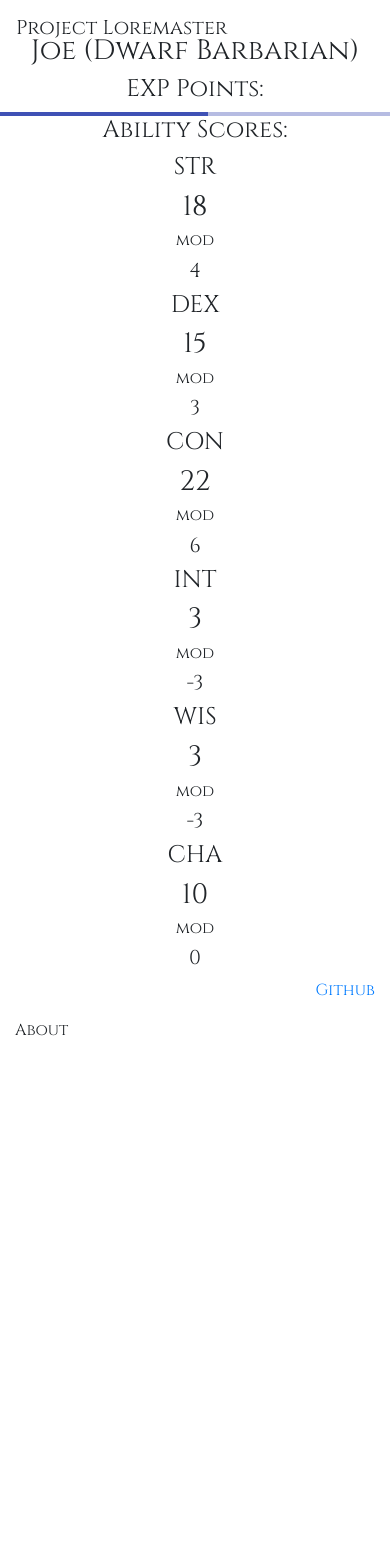
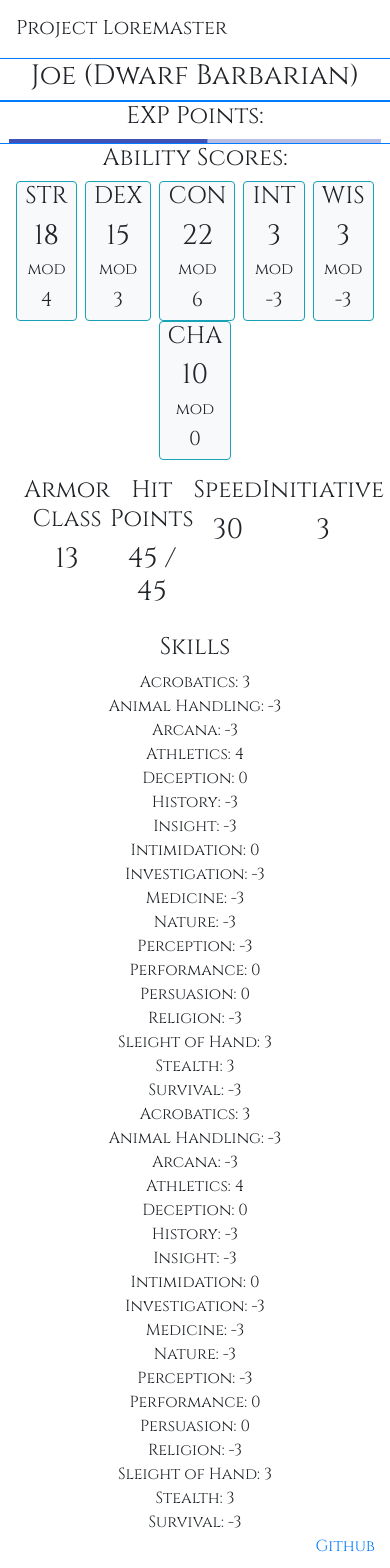
Before and after one commit to rmarks6767/ProjectLoremaster, a React (Create React App) app in the folder loremaster/frontend/: page /characters/charexists in a window 390 px wide. Shown: the top 1568 px of the page. Before the commit the page ends 1063 px from the top, so only its background shows below. Built offline with nearby package versions, Linux system fonts and the light colour scheme.

Commit message:
Fixed up main character page, added more content to character display

```diff
--- a/loremaster/frontend/src/components/CharacterCreation/CharDisplay.jsx
+++ b/loremaster/frontend/src/components/CharacterCreation/CharDisplay.jsx
@@ -6,6 +6,7 @@ class CharDisplay extends Component{
 
     constructor(props){
         super(props);
+        this.obj = this.props.character;
     }
 
 
@@ -13,64 +14,118 @@ class CharDisplay extends Component{
     render(){
 
         return(
-            <div className="CharDisplay">
-                <div className="headerLeft">
-                    <h3>{this.props.character.name} ({this.props.character.race} {this.props.character.dndclass})</h3>
+            <div className="CharDisplay mt-4 d-flex flex-column">
+                <div className="row d-flex flex-row justify-content-around">
+                    <div className="col-sm-4 text-center align-center border border-primary rounded mx-2">
+                        <h3>{this.obj.name} ({this.obj.race} {this.obj.dndclass})</h3>
+                    </div>
+                    <div className="col-sm-4 text-center align-center border border-primary rounded mx-2">
+                        <h4>EXP Points: </h4>
+                        <LinearProgress id="xp" variant="determinate" value={this.obj.getNormalizedLevel(this.obj.xp)}/>
+                    </div>
                 </div>
-                <div className="headerRight">
-                    <h4>EXP Points: </h4>
-                    <LinearProgress id="xp" variant="determinate" value={this.props.character.getNormalizedLevel(this.props.character.xp)}/>
-                </div>
-                <div className="Attributes">
+
+                <ul id="Attributes" className="list-inline">
                     <h4>Ability Scores:</h4>
-                    <div className="str">
-                        <h4>STR</h4>
-                        <h3>{this.props.character.str}</h3>
+                    <li id="str" className="list-inline-item mx-1 border border-info rounded bg-light">
+                        <h4 className="mx-2">STR</h4>
+                        <h3>{this.obj.str}</h3>
                         <h6>mod</h6>
                         <h5 id="strMod"></h5>
-                    </div>
-                    <div className="dex">
-                        <h4>DEX</h4>
-                        <h3>{this.props.character.dex}</h3>
+                    </li>
+                    <li id="dex" className="list-inline-item mx-1 border border-info rounded bg-light">
+                        <h4 className="mx-2">DEX</h4>
+                        <h3>{this.obj.dex}</h3>
                         <h6>mod</h6>
                         <h5 id="dexMod"></h5>
-                    </div>
-                    <div className="con">
-                        <h4>CON</h4>
-                        <h3>{this.props.character.con}</h3>
+                    </li>
+                    <li id="con" className="list-inline-item mx-1 border border-info rounded bg-light">
+                        <h4 className="mx-2">CON</h4>
+                        <h3>{this.obj.con}</h3>
                         <h6>mod</h6>
                         <h5 id="conMod"></h5>
-                    </div>
-                    <div className="int">
-                        <h4>INT</h4>
-                        <h3>{this.props.character.int}</h3>
+                    </li>
+                    <li id="int" className="list-inline-item mx-1 border border-info rounded bg-light">
+                        <h4 className="mx-2">INT</h4>
+                        <h3>{this.obj.int}</h3>
                         <h6>mod</h6>
                         <h5 id="intMod"></h5>
-                    </div>
-                    <div className="wis">
-                        <h4>WIS</h4>
-                        <h3>{this.props.character.wis}</h3>
+                    </li>
+                    <li id="wis" className="list-inline-item mx-1 border border-info rounded bg-light">
+                        <h4 className="mx-2">WIS</h4>
+                        <h3>{this.obj.wis}</h3>
                         <h6>mod</h6>
                         <h5 id="wisMod"></h5>
-                    </div>
-                    <div className="cha">
-                        <h4>CHA</h4>
-                        <h3>{this.props.character.cha}</h3>
+                    </li>
+                    <li id="cha" className="list-inline-item mx-1 border border-info rounded bg-light">
+                        <h4 className="mx-2">CHA</h4>
+                        <h3>{this.obj.cha}</h3>
                         <h6>mod</h6>
                         <h5 id="chaMod"></h5>
+                    </li>
+                </ul>
+
+                <div class="row d-flex flex-row">
+                    <div className="col-sm-8">
+                        <ul className="list-inline d-flex flex-row justify-content-around mx-4" id="combatSkills">
+                            <div className="">
+                                <h4>Armor Class</h4>
+                                <h3>{this.obj.armorClass}</h3>
+                            </div>
+                            <div className="">
+                                <h4>Hit Points</h4>
+                                <h3>{this.obj.hp} / {this.obj.maxHP}</h3>
+                            </div>
+                            <div className="">
+                                <h4>Speed</h4>
+                                <h3>{this.obj.speed}</h3>
+                            </div>
+                            <div className="">
+                                <h4>Initiative</h4>
+                                <h3>{this.obj.dexMod}</h3>
+                            </div>
+                        </ul>
+                    </div>
+                    <div className="col-sm-4">
+                        <h4>Skills</h4>
+                        <ul className="list-group" id="skillsList">
+
+                        </ul>
                     </div>
                 </div>
+
             </div>
         )
     }
 
     componentDidMount(){
-        document.getElementById("strMod").innerHTML = this.props.character.getMod(this.props.character.str);
-        document.getElementById("dexMod").innerHTML = this.props.character.getMod(this.props.character.dex);
-        document.getElementById("conMod").innerHTML = this.props.character.getMod(this.props.character.con);
-        document.getElementById("intMod").innerHTML = this.props.character.getMod(this.props.character.int);
-        document.getElementById("wisMod").innerHTML = this.props.character.getMod(this.props.character.wis);
-        document.getElementById("chaMod").innerHTML = this.props.character.getMod(this.props.character.cha);
+        //Fill in ability modifiers
+        document.getElementById("strMod").innerHTML = this.obj.strMod;
+        document.getElementById("dexMod").innerHTML = this.obj.dexMod;
+        document.getElementById("conMod").innerHTML = this.obj.conMod;
+        document.getElementById("intMod").innerHTML = this.obj.intMod;
+        document.getElementById("wisMod").innerHTML = this.obj.wisMod;
+        document.getElementById("chaMod").innerHTML = this.obj.chaMod;
+
+        //Fill in skills
+        let skills = document.getElementById("skillsList");
+        for(let i = 0; i < this.obj.skills.length; i++){
+            let list = document.createElement("li");
+            list.setAttribute("className", "list-group-item");
+            let text = document.createTextNode(this.obj.skills[i].key + ": " + this.obj.skills[i].value);
+            list.appendChild(text);
+            skills.appendChild(list);
+        }
+
+        //Fill in combat
+        let combat = document.getElementById("combatSkills");
+        for(let i = 0; i < this.obj.skills.length; i++){
+            let list = document.createElement("li");
+            list.setAttribute("className", "list-inline-item");
+            let text = document.createTextNode(this.obj.skills[i].key + ": " + this.obj.skills[i].value);
+            list.appendChild(text);
+            skills.appendChild(list);
+        }
     }
 }
 
--- a/loremaster/frontend/src/components/CharacterCreation/Character.js
+++ b/loremaster/frontend/src/components/CharacterCreation/Character.js
@@ -1,7 +1,7 @@
 import { strict } from "assert";
 
 class Character {
-    constructor(name, race, dndclass, str, dex, con, int, wis, cha, xp){
+    constructor(name, race, dndclass, str, dex, con, int, wis, cha, xp, maxHP, speed){
         this.name = name;
         this.race = race;
         this.dndclass = dndclass;
@@ -11,12 +11,24 @@ class Character {
         this.int = int;
         this.wis = wis;
         this.cha = cha;
-        this.xp = xp;
         this.modDict = [];
         this.generateModDict();
+        this.strMod = this.getMod(this.str);
+        this.dexMod = this.getMod(this.dex);
+        this.conMod = this.getMod(this.con);
+        this.intMod = this.getMod(this.int);
+        this.wisMod = this.getMod(this.wis);
+        this.chaMod = this.getMod(this.cha);
+        this.xp = xp;
+        this.maxHP = maxHP;
+        this.hp = maxHP;
+        this.speed = speed;
+        this.armorClass = 10 + this.dexMod;
         this.levelList = [];
         this.generateLvlList();
         this.level = this.getLevel(this.xp);
+        this.skills = [];
+        this.populateSkills();
     }
 
     generateModDict(){
@@ -61,6 +73,81 @@ class Character {
         this.levelList.push(365000);
     }
 
+    populateSkills(){
+        this.skills.push({
+            key: "Acrobatics",
+            value: this.dexMod
+        });
+        this.skills.push({
+            key: "Animal Handling",
+            value: this.wisMod
+        });
+        this.skills.push({
+            key: "Arcana",
+            value: this.intMod
+        });
+        this.skills.push({
+            key: "Athletics",
+            value: this.strMod
+        });
+        this.skills.push({
+            key: "Deception",
+            value: this.chaMod
+        });
+        this.skills.push({
+            key: "History",
+            value: this.intMod
+        });
+        this.skills.push({
+            key: "Insight",
+            value: this.wisMod
+        });
+        this.skills.push({
+            key: "Intimidation",
+            value: this.chaMod
+        });
+        this.skills.push({
+            key: "Investigation",
+            value: this.intMod
+        });
+        this.skills.push({
+            key: "Medicine",
+            value: this.wisMod
+        });
+        this.skills.push({
+            key: "Nature",
+            value: this.intMod
+        });
+        this.skills.push({
+            key: "Perception",
+            value: this.wisMod
+        });
+        this.skills.push({
+            key: "Performance",
+            value: this.chaMod
+        });
+        this.skills.push({
+            key: "Persuasion",
+            value: this.chaMod
+        });
+        this.skills.push({
+            key: "Religion",
+            value: this.intMod
+        });
+        this.skills.push({
+            key: "Sleight of Hand",
+            value: this.dexMod
+        });
+        this.skills.push({
+            key: "Stealth",
+            value: this.dexMod
+        });
+        this.skills.push({
+            key: "Survival",
+            value: this.wisMod
+        });
+    }
+
     getLevel(xp){
         for(let i = 0; i < this.levelList.length; i++){
             if(this.levelList[i+1] > xp)return i;
--- a/loremaster/frontend/src/components/Content/Content.jsx
+++ b/loremaster/frontend/src/components/Content/Content.jsx
@@ -15,7 +15,7 @@ class Content extends Component{
         return(
             <div className="Content">
                 <Switch>
-                    <Route path="/characters/charexists" render={() => (<CharDisplay character={new Character("Joe", "Dwarf", "Barbarian", 18, 15, 22, 3, 3, 10, 10500)}/>)}/>
+                    <Route path="/characters/charexists" render={() => (<CharDisplay character={new Character("Joe", "Dwarf", "Barbarian", 18, 15, 22, 3, 3, 10, 10500, 45, 30)}/>)}/>
                     <Route path="/characters/charedit" render={() => (<CharEdit />)}/>
                     <Route path="/characters" render={() => (<Characters />)}/>
                     <Route path="/maps" render={() => (<Maps />)}/>
```
Also changed, not shown: loremaster/frontend/src/components/CharacterCreation/CharacterLanding.jsx (+11 -7 lines), loremaster/frontend/src/components/CharacterCreation/Weapon.js (added, +7 -0 lines).
